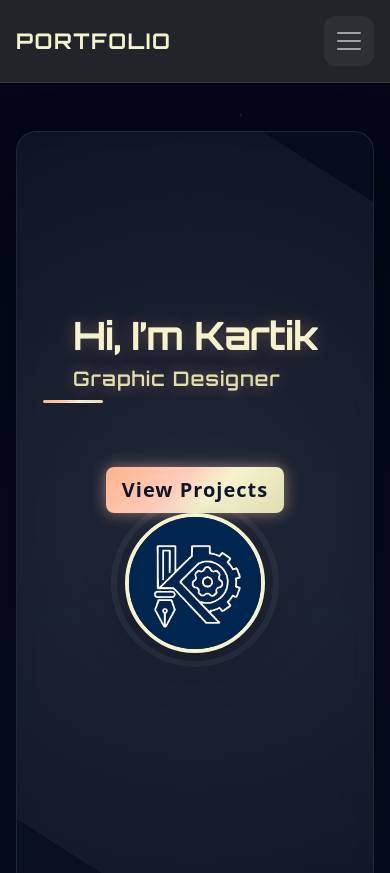
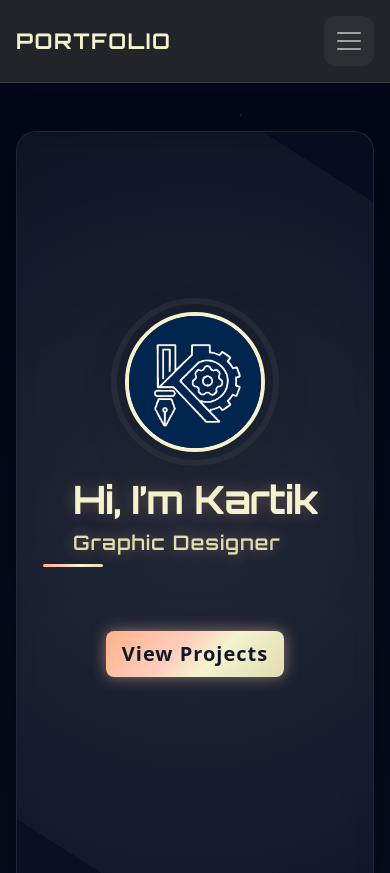
Before and after one commit to KartikDesigns/Portfoliov2, a plain HTML site: page index.html in a window 390 px wide. Shown: the top 873 px of the page. Drawn offline with nearby package versions, Linux system fonts and the light colour scheme.

Commit message:
Adjust hero section layout for mobile devices
Reorder elements in hero section for mobile view.

```diff
--- a/style.css
+++ b/style.css
@@ -504,6 +504,16 @@ p {
     margin: 1rem;
     border-radius: 20px;
   }
+
+  /* Reorder elements on mobile - image first, then content below */
+  .hero-img {
+    order: 1;
+    margin-bottom: 1.5rem !important;
+  }
+
+  .hero-content {
+    order: 2;
+  }
 }
 
 @media (min-width: 992px) {
```
